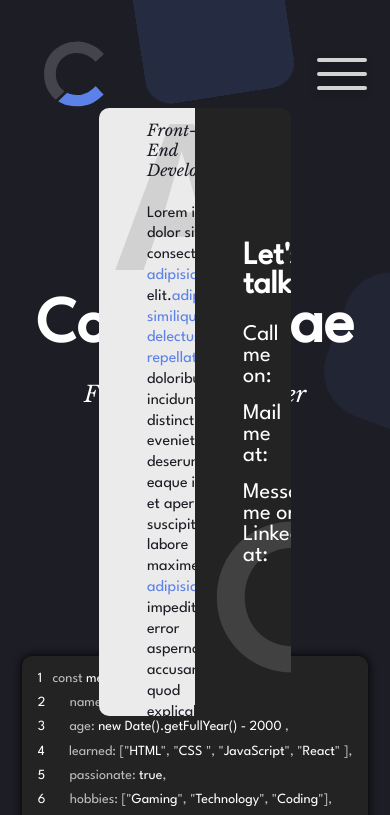
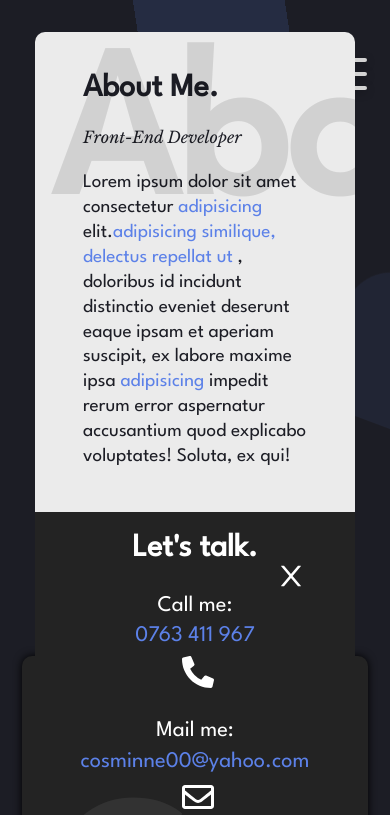
Before and after one commit to Cosmin2410/portfolio, a React (Create React App) app: page / in a window 390 px wide. Shown: the top 815 px of the page. Built offline with nearby package versions, Linux system fonts and the light colour scheme; a web font is replaced by a local one.

Commit message:
media queries added for about-contact

```diff
--- a/src/Components/About-Contact.jsx
+++ b/src/Components/About-Contact.jsx
@@ -1,5 +1,6 @@
 import React from 'react';
 import { FaPhoneAlt, FaRegEnvelope, FaLinkedin } from 'react-icons/fa';
+import { AiOutlineClose } from 'react-icons/ai';
 
 const AboutContact = () => {
   return (
@@ -24,24 +25,27 @@ const AboutContact = () => {
 
         <div className="contact-side">
           <a href="tel:+40763411967">
-            Call me on:&nbsp;<span>0763 411 967 </span>
-            &nbsp;&nbsp;&nbsp; <FaPhoneAlt />
+            Call me:<span>0763 411 967 </span>
+            <FaPhoneAlt />
           </a>
         </div>
 
         <div className="contact-side">
           <a href="mailto:cosminnae00@yahoo.com">
-            Mail me at:&nbsp;<span>cosminne00@yahoo.com </span>
-            &nbsp;&nbsp;&nbsp;
+            Mail me:<span>cosminne00@yahoo.com </span>
             <FaRegEnvelope />
           </a>
         </div>
 
         <div className="contact-side">
-          <a href="https://www.linkedin.com/feed/">
-            Message me on Linkedin at: <span>Cosmin Nae </span>
+          <a href="https://www.linkedin.com/in/cosmin-nae-39786222b/">
+            Message me:<span>Cosmin Nae </span>
             <FaLinkedin />
           </a>
+        </div>
+
+        <div className="close">
+          <AiOutlineClose />
         </div>
       </div>
     </div>
--- a/src/sass/Pages/_aboutContact.scss
+++ b/src/sass/Pages/_aboutContact.scss
@@ -8,7 +8,7 @@
   // right: 17rem;
   // left: 17rem;
 
-  width: 0rem;
+  width: 70rem;
   // margin: 0 auto;
 
   left: 50%;
@@ -44,6 +44,7 @@
     p {
       max-width: 25rem;
       line-height: 1.3;
+      font-size: 1.2rem;
     }
 
     span {
@@ -98,20 +99,95 @@
 
         svg {
           font-size: 2rem;
+          margin-left: 0.4rem;
         }
       }
 
       span {
         color: $blue;
+        margin-left: 0.4rem;
       }
     }
 
     .bg-contact {
       font-size: 13rem;
-      color: rgba(255, 255, 255, 0.137);
+      color: rgba(255, 255, 255, 0.071);
       position: absolute;
       bottom: 0;
       left: 1rem;
     }
+
+    .close {
+      position: absolute;
+      font-size: 2rem;
+      top: 3rem;
+    }
   }
 }
+
+@media (max-width: 71.25em) {
+  .about-contact {
+    .contact {
+      padding-right: 0;
+    }
+
+    width: 50rem;
+  }
+}
+
+@media (max-width: 51.25em) {
+  .about-contact {
+    flex-direction: column;
+    width: fit-content;
+    height: fit-content;
+
+    .about {
+      width: 30rem;
+      height: 25rem;
+      border-top-left-radius: 10px;
+      border-top-right-radius: 10px;
+      border-bottom-left-radius: 0;
+    }
+
+    .contact {
+      width: 30rem;
+      height: 25rem;
+      border-bottom-left-radius: 10px;
+      border-top-right-radius: 0px;
+      border-top-left-radius: 0;
+    }
+  }
+}
+
+@media (max-width: 30.625em) {
+  .about-contact {
+    .about {
+      width: 20rem;
+      height: 30rem;
+    }
+
+    .contact {
+      width: 20rem;
+      height: 30rem;
+      padding: 3rem;
+
+      h3 {
+        text-align: center;
+        margin-bottom: 2rem;
+      }
+
+      .contact-side {
+        justify-content: center;
+        margin-bottom: 2rem;
+        a {
+          flex-direction: column;
+          justify-content: center;
+
+          span {
+            margin: 0.6rem 0;
+          }
+        }
+      }
+    }
+  }
+}
```
